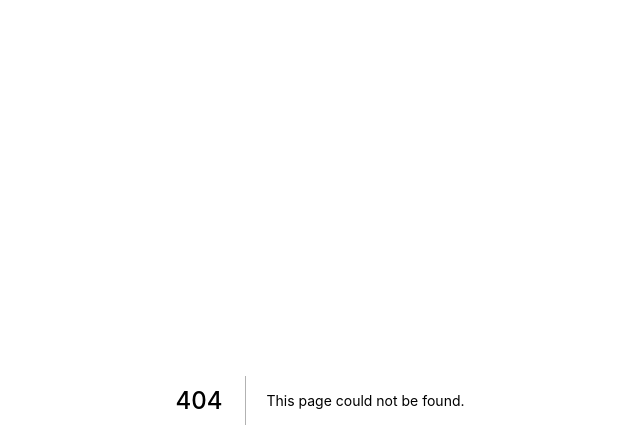
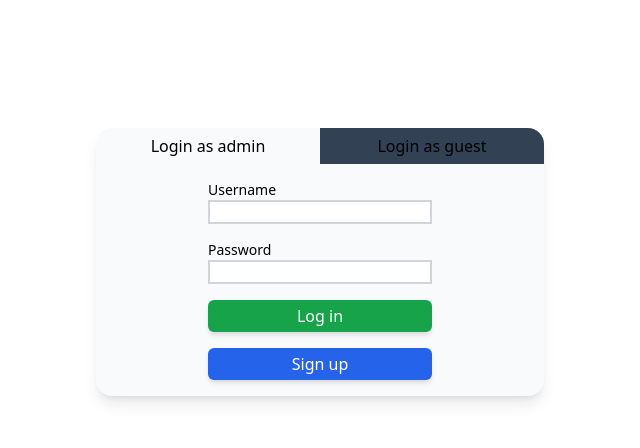
Before and after one commit to mathcom-js/reservation-site, a Next.js app: page /login in a window 1280 px wide. Before the commit this address had no page. Shown: the top 448 px of the page, without its empty margins (320-960 px from the left). Built offline with nearby package versions, Linux system fonts and the light colour scheme.

Commit message:
feat : Add login page

```diff
--- /dev/null
+++ b/pages/login.tsx
@@ -0,0 +1,58 @@
+import { useState } from "react";
+
+function cls(...classnames: string[]) {
+  return classnames.join(" ");
+}
+
+export default function Login() {
+  const [method, setMethod] = useState("admin");
+  const onAdminClick = () => {
+    setMethod("admin");
+  };
+  const onGuestClick = () => {
+    setMethod("guest");
+  };
+  return (
+    <div
+      className="max-w-md w-full flex flex-col mx-auto
+     mt-32 space-y-4 bg-slate-50 shadow-lg rounded-2xl pb-4"
+    >
+      <div className="flex justify-center">
+        <button
+          onClick={onAdminClick}
+          className={cls(
+            "w-full py-1.5",
+            method === "admin" ? "" : "bg-slate-700 rounded-tl-2xl"
+          )}
+        >
+          Login as admin
+        </button>
+        <button
+          onClick={onGuestClick}
+          className={cls(
+            "w-full py-1.5",
+            method === "guest" ? "" : "bg-slate-700 rounded-tr-2xl"
+          )}
+        >
+          Login as guest
+        </button>
+      </div>
+      <form className="flex flex-col items-center space-y-4">
+        <div className="flex flex-col text-sm w-1/2">
+          <span>Username</span>
+          <input type="text" className="border-2 border-gray-300" />
+        </div>
+        <div className="flex flex-col text-sm w-1/2">
+          <span>Password</span>
+          <input type="password" className="border-2 border-gray-300" />
+        </div>
+        <button className="w-1/2 bg-green-600 shadow-md rounded-md py-1 text-white">
+          Log in
+        </button>
+      </form>
+      <button className="w-1/2 bg-blue-600 shadow-md rounded-md py-1 text-white mx-auto">
+        Sign up
+      </button>
+    </div>
+  );
+}
```
